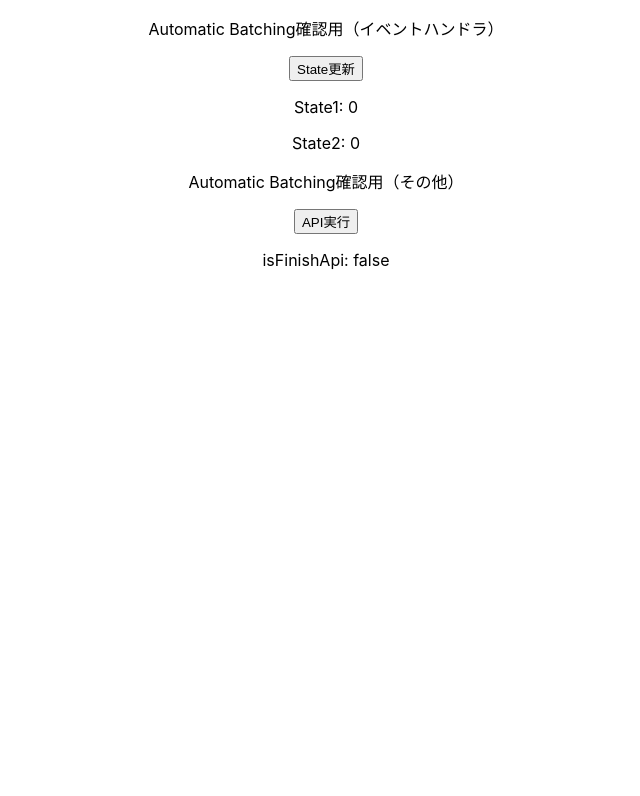
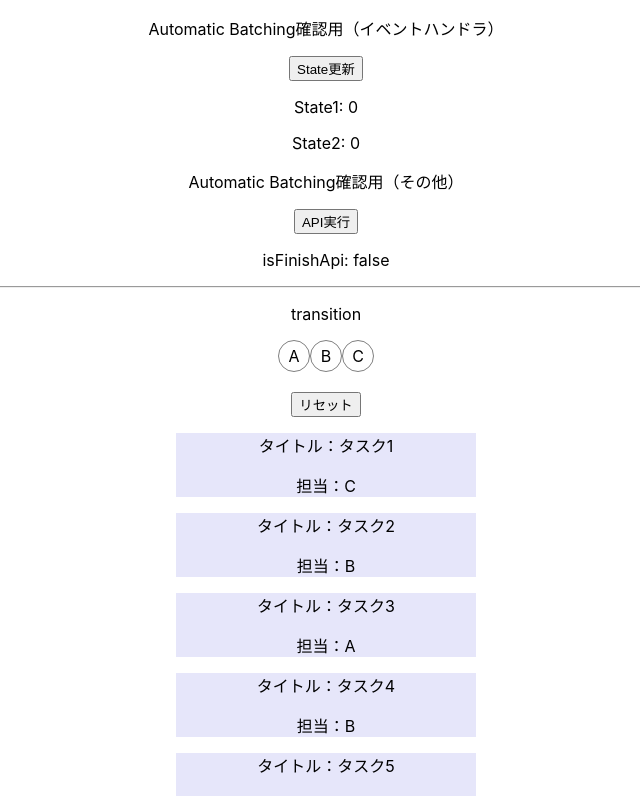
Before and after one commit to araaiko/react18-explanation-react18, a React (Create React App) app: page / in a window 1280 px wide. Shown: the top 796 px of the page, without its empty margins (314-954 px from the left). Built offline with nearby package versions, Linux system fonts and the light colour scheme.

Commit message:
サンプルアプリの作成

```diff
--- a/src/App.tsx
+++ b/src/App.tsx
@@ -5,6 +5,7 @@
 import "./App.css";
 import { AutoBatchEventHandler } from "./components/AutoBatchEventHandler";
 import { AutoBatchOther } from "./components/AutoBatchOther";
+import { Transition } from "./components/Transition";
 
 function App() {
 
@@ -12,6 +13,8 @@
     <div className="App">
       <AutoBatchEventHandler />
       <AutoBatchOther />
+      <hr />
+      <Transition />
     </div>
   );
 }
--- /dev/null
+++ b/src/components/Avatar.tsx
@@ -0,0 +1,30 @@
+import { FC, ReactNode } from "react";
+
+type Props = {
+  children: ReactNode;
+  isSelected?: boolean;
+  onClick: (assignee: string) => void;
+}
+
+export const Avatar: FC<Props> = (props) => {
+  const { children, isSelected = false, onClick } = props;
+  const border = isSelected ? "3px solid orange" : "1px solid gray";
+
+  return (
+    <div
+      style={{
+        width: "30px",
+        height: "30px",
+        border,
+        borderRadius: "50%",
+        textAlign: "center",
+        lineHeight: "30px",
+        // 要素の選択操作を制御
+        userSelect: "none",
+      }}
+      onClick={() => onClick(`${children}`)}
+    >
+      {children}
+    </div>
+  );
+}
--- /dev/null
+++ b/src/components/Transition.tsx
@@ -0,0 +1,110 @@
+/** 外部import */
+import { FC, useCallback, useState } from "react";
+
+/** 内部import */
+import { Avatar } from "./Avatar";
+
+type Task = {
+  id: number;
+  title: string;
+  assignee: string;
+};
+
+const member = {
+  a: "A",
+  b: "B",
+  c: "C",
+};
+
+const generateDummyTasks = (): Task[] => {
+  // Array(10000).fill('')で、10000件の空文字が入った配列を生成
+  return Array(10000)
+    .fill("")
+    .map((_, index) => {
+      const addedIndex = index + 1;
+
+      const assigneeSort = () => {
+        if (addedIndex % 3 === 0) {
+          return member.a;
+        } else if (addedIndex % 2 === 0) {
+          return member.b;
+        } else {
+          return member.c;
+        }
+      };
+
+      return {
+        id: addedIndex,
+        title: `タスク${addedIndex}`,
+        assignee: assigneeSort(),
+      };
+    });
+};
+
+const tasks = generateDummyTasks();
+
+const filteringAssignee = (assignee: string) => {
+  if (assignee === "") {
+    return tasks;
+  }
+  return tasks.filter((task) => task.assignee === assignee)
+}
+
+export const Transition: FC = () => {
+  const [selectedAssignee, setSelectedAssignee] = useState<string>("");
+  const [taskList, setTaskList] = useState<Task[]>(tasks);
+
+  const onClickAssignee = useCallback((assignee: string): void => {
+    setSelectedAssignee(assignee);
+    setTaskList(filteringAssignee(assignee));
+  }, []);
+
+  return (
+    <div>
+      <p>transition</p>
+      {/* 絞り込みボタン */}
+      <div
+        style={{
+          display: "flex",
+          justifyContent: "center",
+        }}
+      >
+        <Avatar
+          isSelected={selectedAssignee === member.a}
+          onClick={onClickAssignee}
+        >
+          {member.a}
+        </Avatar>
+        <Avatar
+          isSelected={selectedAssignee === member.b}
+          onClick={onClickAssignee}
+        >
+          {member.b}
+        </Avatar>
+        <Avatar
+          isSelected={selectedAssignee === member.c}
+          onClick={onClickAssignee}
+        >
+          {member.c}
+        </Avatar>
+      </div>
+      {/* リセットボタン */}
+      <br />
+      <button onClick={() => onClickAssignee("")}>リセット</button>
+      {/* リスト */}
+      {taskList.map((task) => (
+        <div
+          key={task.id}
+          style={{
+            width: "300px",
+            margin: "auto",
+            background: "lavender",
+          }}
+        >
+          <p>タイトル：{task.title}</p>
+          <p>担当：{task.assignee}</p>
+        </div>
+      ))}
+    </div>
+  );
+};
```
